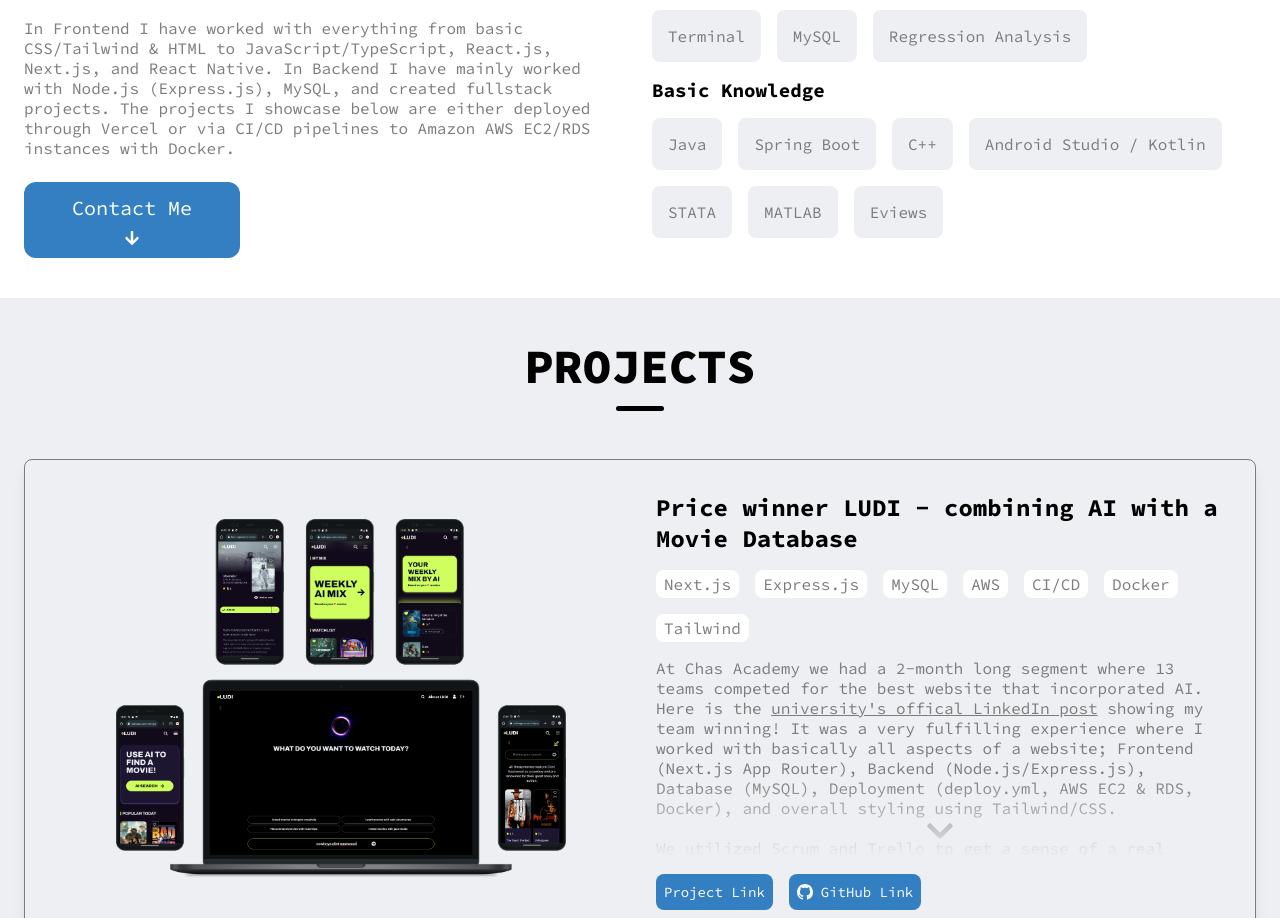
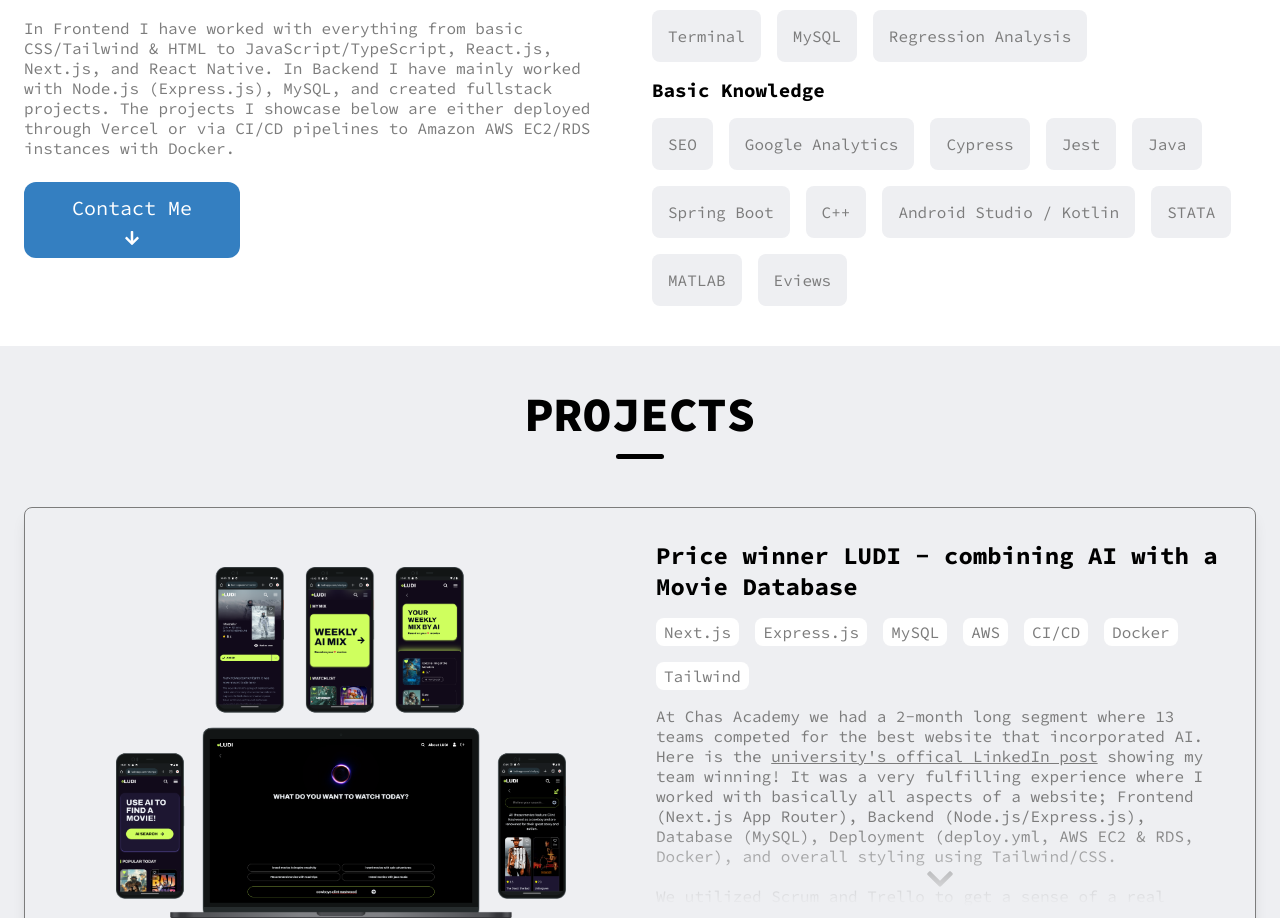
Before and after one commit to maek95/portfolio-marcus-ekstrom, a Next.js app: page / in a window 1280 px wide. Shown: the part 1271-2189 px from the top of the page. Built offline with nearby package versions, Linux system fonts and the light colour scheme.

Commit message:
updated skills, seo, google analytics, etc

```diff
--- a/components/Skills.jsx
+++ b/components/Skills.jsx
@@ -82,6 +82,10 @@
       <div className="flex flex-col gap-4">
         <h4 className="text-black dark:text-white ">Basic Knowledge</h4>
         <div className="flex flex-wrap gap-4">
+          <Skill skillName={"SEO"}></Skill>
+          <Skill skillName={"Google Analytics"}></Skill>
+          <Skill skillName={"Cypress"}></Skill>
+          <Skill skillName={"Jest"}></Skill>
           <Skill skillName={"Java"}></Skill>
           <Skill skillName={"Spring Boot"}></Skill>
           <Skill skillName={"C++"}></Skill>
```
